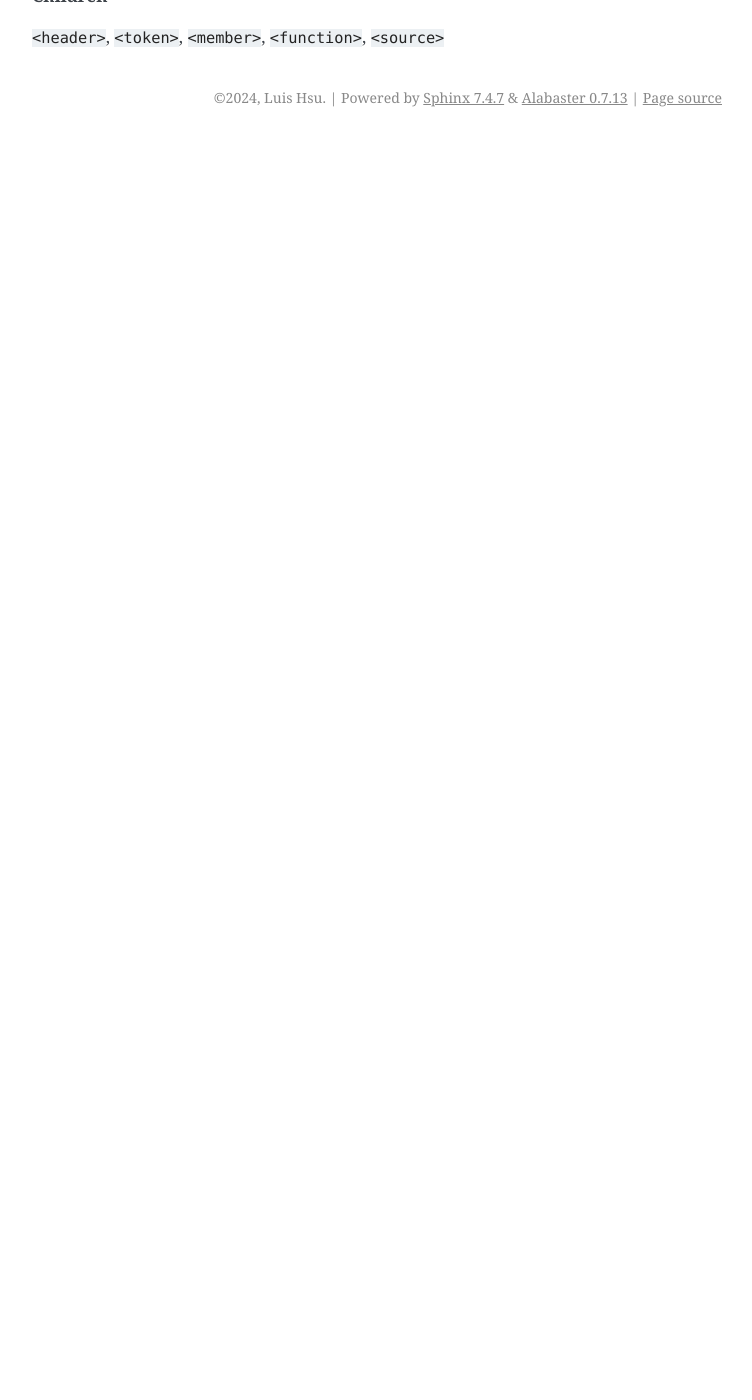
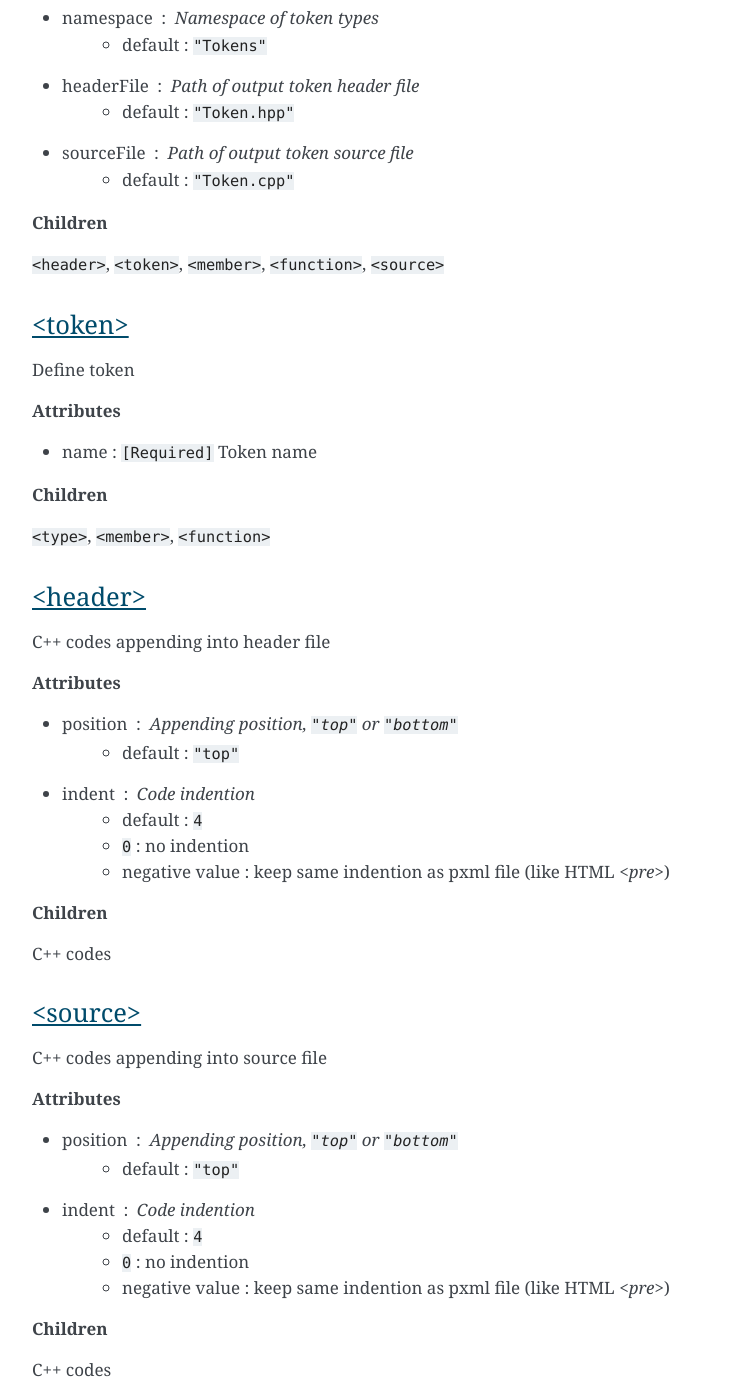
Before and after one commit to WasmVM/ParGen, a Sphinx documentation site: the page built from docs/pxml.rst, in a window 1280 px wide and 1400 px high, scrolled down 1929 px. Shown: the whole window, without its empty margins (388-1140 px from the left). Built offline with Sphinx 7.4.7, drawn with Linux system fonts in a browser that asks for light colours; before the commit the page ends 2066 px from its top, so only the background shows below that; some of the changed text lies outside the part shown.

Commit message:
Update PXML docs

```diff
--- a/docs/pxml.rst
+++ b/docs/pxml.rst
@@ -49,7 +49,11 @@ The root element of PXML document
 **Attributes**
 
 * namespace : The outmost namespace for generated lexer/parser
-    - default : ``Pargen``
+    - default : ``"Pargen"``
+
+**Children**
+
+Any tags and texts except for ``<pxml>``
 
 <include>
 ---------
@@ -61,24 +65,116 @@ Include other PXML document to this document
 * src : ``[Required]`` Path of included document
 
 <tokens>
----------
+--------
 
 Define tokens
 
 **Attributes**
 
 * class : Token class name
-    - default : ``Token``
+    - default : ``"Token"``
 
 * namespace : Namespace of token types
-    - default : ``Tokens``
+    - default : ``"Tokens"``
 
 * headerFile : Path of output token header file
-    - default : ``Token.hpp``
+    - default : ``"Token.hpp"``
 
 * sourceFile : Path of output token source file
-    - default : ``Token.cpp``
+    - default : ``"Token.cpp"``
 
 **Children**
 
 ``<header>``, ``<token>``, ``<member>``, ``<function>``, ``<source>``
+
+<token>
+-------
+
+Define token
+
+**Attributes**
+
+* name : ``[Required]`` Token name
+
+**Children**
+
+``<type>``, ``<member>``, ``<function>``
+
+<header>
+--------
+
+C++ codes appending into header file
+
+**Attributes**
+
+* position : Appending position, ``"top"`` or ``"bottom"``
+    - default : ``"top"``
+
+* indent : Code indention
+    - default : ``4``
+    - ``0`` : no indention
+    - negative value : keep same indention as pxml file (like HTML `<pre>`)
+
+**Children**
+
+C++ codes
+
+<source>
+--------
+
+C++ codes appending into source file
+
+**Attributes**
+
+* position : Appending position, ``"top"`` or ``"bottom"``
+    - default : ``"top"``
+
+* indent : Code indention
+    - default : ``4``
+    - ``0`` : no indention
+    - negative value : keep same indention as pxml file (like HTML `<pre>`)
+
+**Children**
+
+C++ codes
+
+<member>
+--------
+
+Definition of class member
+
+**Attributes**
+
+* indent : Code indention
+    - default : ``4``
+    - ``0`` : no indention
+    - negative value : keep same indention as pxml file (like HTML `<pre>`)
+
+**Children**
+
+C++ class member definition
+
+<function>
+----------
+
+Definition of class member function
+
+**Attributes**
+
+* indent : Code indention
+    - default : ``4``
+    - ``0`` : no indention
+    - negative value : keep same indention as pxml file (like HTML `<pre>`)
+
+**Children**
+
+C++ function definition
+
+<type>
+---------
+
+Indicate a C++ type
+
+**Children**
+
+C++ type
```
